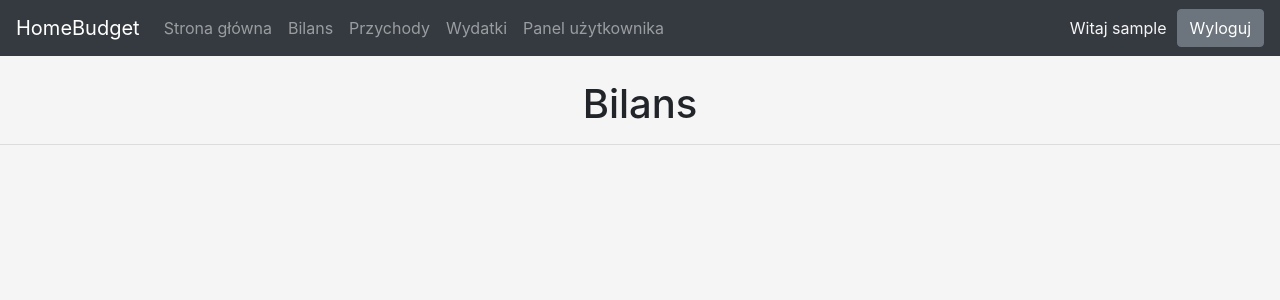
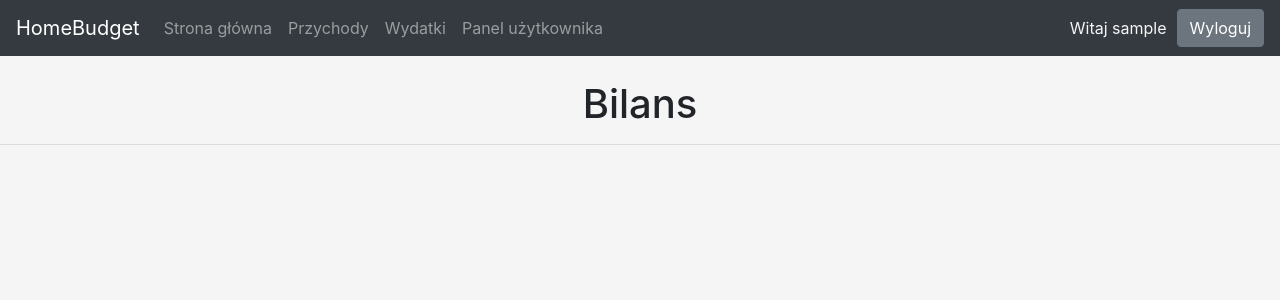
Before and after one commit to admm20/DjangoHomeBudget, a Django app: page /balance/ in a window 1280 px wide. Shown: the top 300 px of the page. Run offline with Django 3.2, Linux system fonts and the light colour scheme; the visitor is signed in with stand-in values (Sample User, id 1); some libraries are stand-ins or nearby versions.

Commit message:
[CLEAN UP] Remove balance

```diff
--- a/main/templates/main/base.html
+++ b/main/templates/main/base.html
@@ -128,9 +128,6 @@
                     <a class="nav-link" href="/home/">Strona główna </a>
                 </li>
                 <li class="nav-item">
-                    <a class="nav-link" href="/balance/">Bilans </a>
-                </li>
-                <li class="nav-item">
                     <a class="nav-link" href="/income/">Przychody </a>
                 </li>
                 <li class="nav-item">
```
